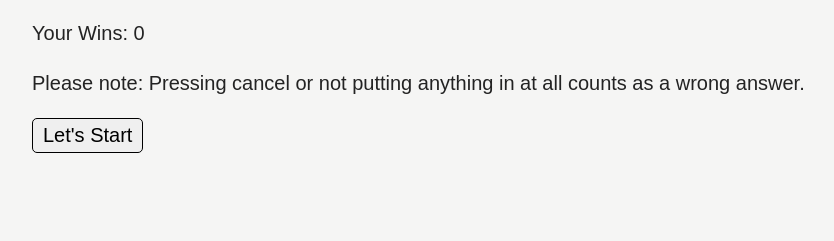
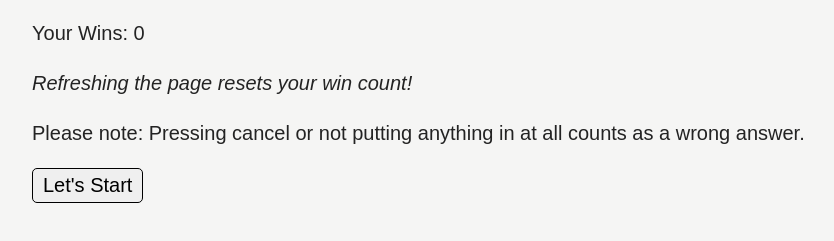
Before and after one commit to ahgddev/ALAB316.2.1, a website built with Parcel: page index.html in a window 1280 px wide. Shown: the part 99-340 px from the top of the page, without its empty margins (26-860 px from the left). Built offline with nearby package versions, Linux system fonts and the light colour scheme.

Commit message:
Added a warning that refreshing the page resets your win count.

```diff
--- a/index.html
+++ b/index.html
@@ -12,6 +12,7 @@
                 Guess the Pokemon!
             </h1>
             <p id="winLossCount">Your Wins: 0</p>
+            <p><em>Refreshing the page resets your win count!</em></p>
             <p>Please note: Pressing cancel or not putting anything in at all counts as a wrong answer.</p>
             <button id="guess_button">Let's Start</button>
     </div>
```
